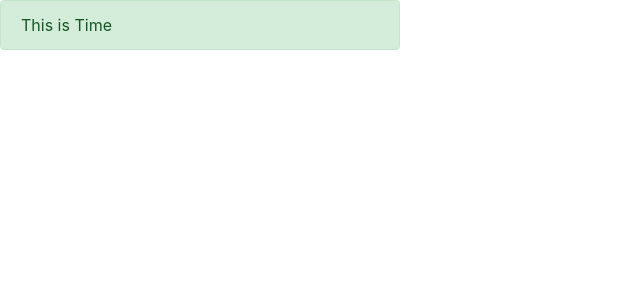
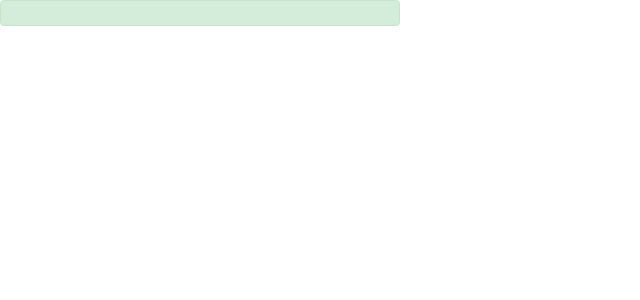
Before and after one commit to aji-pratama/idr-cryptension, a Vue app: page / in a window 1280 px wide. Shown: the top 300 px of the page, without its empty margins (0-640 px from the left). Built offline with nearby package versions, Linux system fonts and the light colour scheme.

Commit message:
Add counter

```diff
--- a/src/popup/App.vue
+++ b/src/popup/App.vue
@@ -1,5 +1,5 @@
 <template>
-  <card-counter time="This is Time" />
+  <card-counter v-bind:time="waktu" />
 </template>
 
 <script>
@@ -7,7 +7,10 @@ import CardCounter from '@/components/CardCounter.vue'
 
 export default {
   name: 'App',
-  components: { CardCounter }
+  components: { CardCounter },
+  data: {
+    waktu: "Ini adalah waktu"
+  }
 }
 </script>
 
```
